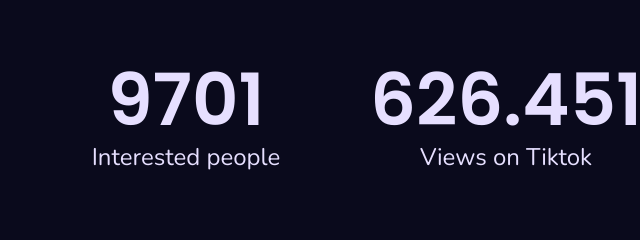
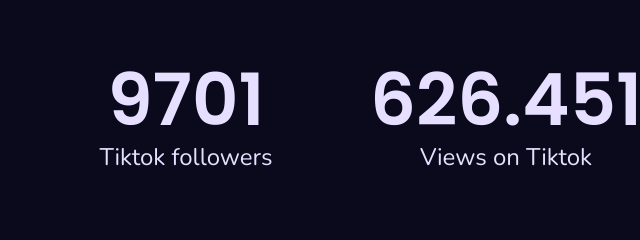
Before and after one commit to grietbeyens/bubbletune-landingspage, a website: page index.html in a window 1280 px wide. Shown: the part 2400-2640 px from the top of the page, 134-774 px from the left. Drawn offline with nearby package versions, Linux system fonts and the light colour scheme.

Commit message:
fix: intereted people -> tiktok followers

```diff
--- a/index.html
+++ b/index.html
@@ -292,7 +292,7 @@
         <div class="light flex-center-row stats-container">
           <div class="stat flex-center-column large-margin">
             <h3 class="xxl-text">9701</h3>
-            <p class="medium-text">Interested people</p>
+            <p class="medium-text">Tiktok followers</p>
           </div>
           <div class="stat flex-center-column large-margin">
             <h3 class="xxl-text">626.451</h3>
```
